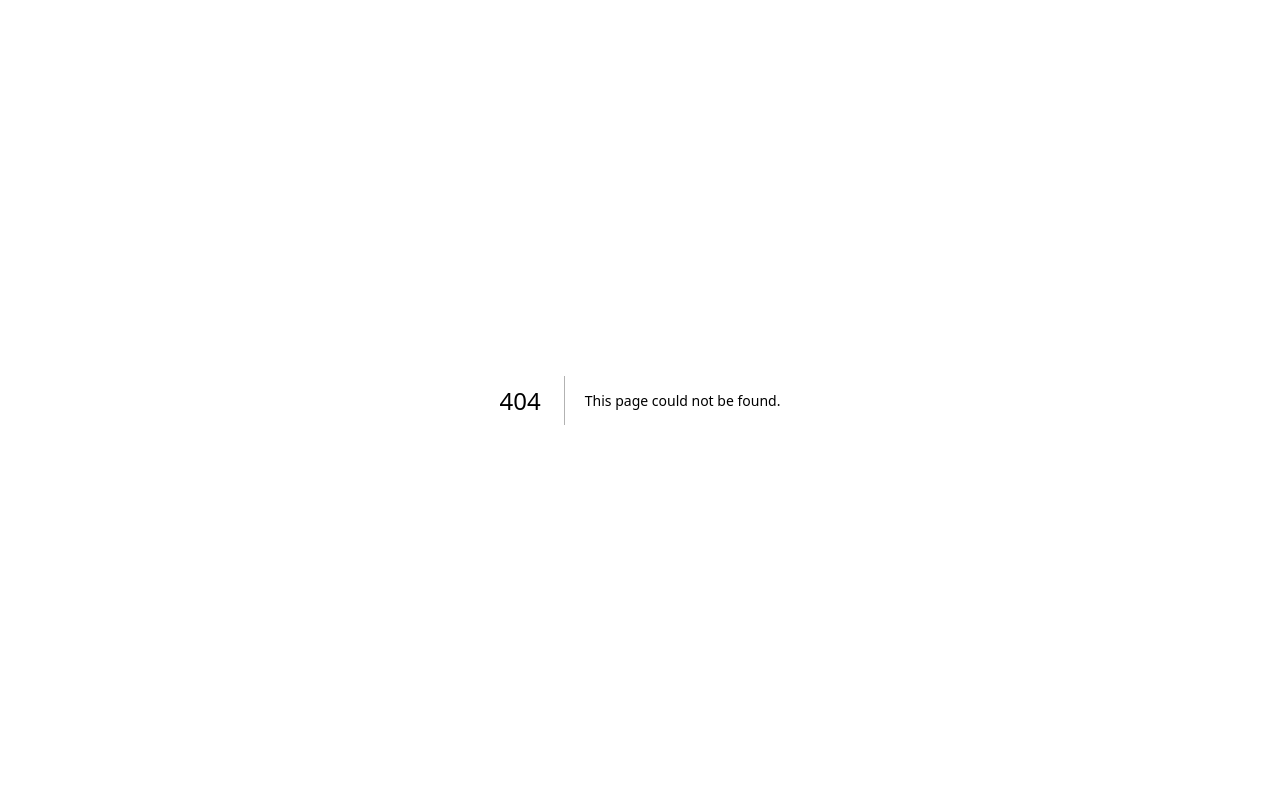
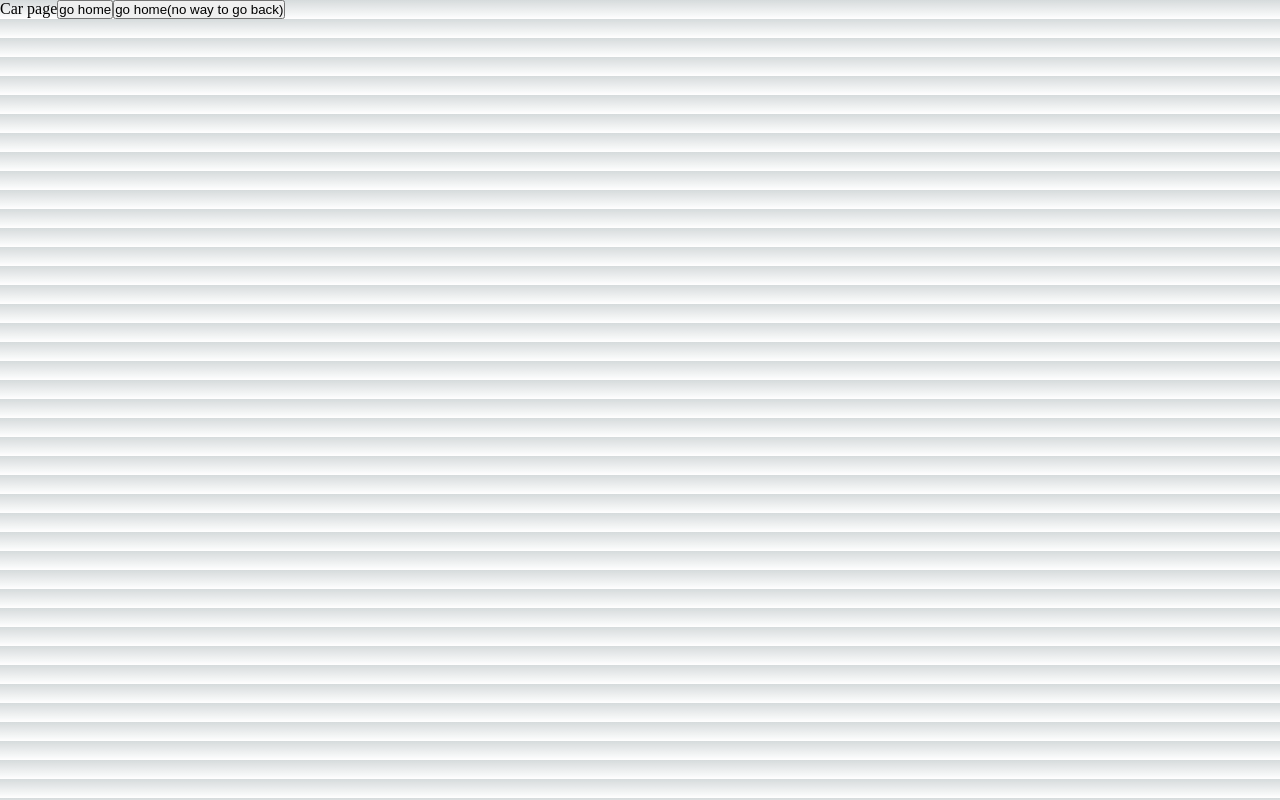
Before and after one commit to PavlovichVladislav/car-catalog-nextJs, a Next.js app: page /car/1 in a window 1280 px wide. Before the commit this address had no page. Built offline with nearby package versions, Linux system fonts and the light colour scheme.

Commit message:
useRouter

```diff
--- /dev/null
+++ b/src/pages/car/[id].tsx
@@ -0,0 +1,22 @@
+import { NextPage } from "next";
+import { useRouter } from "next/router";
+
+const CarPage: NextPage = () => {
+   const { asPath, pathname, query, push, replace } = useRouter();
+
+   console.log("asPath", asPath);
+   console.log("pathname", pathname);
+   console.log("query.id", query.id);
+   console.log("push", push);
+   console.log("replace", replace);
+
+   return (
+      <div>
+         Car page
+         <button onClick={() => push("/")}>go home</button>
+         <button onClick={() => replace("/")}>go home(no way to go back)</button>
+      </div>
+   );
+};
+
+export default CarPage;
```
Also changed, not shown: src/components/screens/home/Home.tsx (+8 -5 lines).
